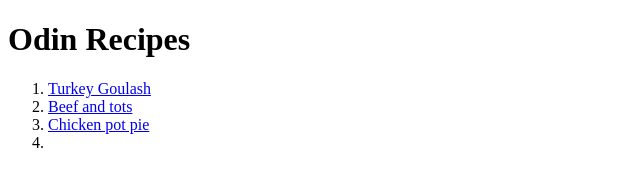
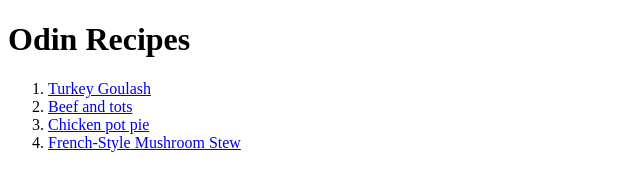
Before and after one commit to Septemberww/odin-recipes, a plain HTML site: page index.html in a window 1280 px wide. Shown: the whole page, without its empty margins (0-640 px from the left). Drawn offline with Linux system fonts and the light colour scheme.

Commit message:
updated index

```diff
--- a/index.html
+++ b/index.html
@@ -12,7 +12,7 @@
     <li><a href="./recipes/Turkey.html">Turkey Goulash</a></li>
     <li><a href="./recipes/beef-tips-and-tots.html">Beef and tots</a></li>
     <li><a href="./recipes/creamy-pork-stew.html">Chicken pot pie</a></li>
-    <li><a href="./recipes/French-style-mushroom-stew.html"></a></li>
+    <li><a href="./recipes/French-style-mushroom-stew.html">French-Style Mushroom Stew</a></li>
     </ol>
 </body>
 </html>
```
